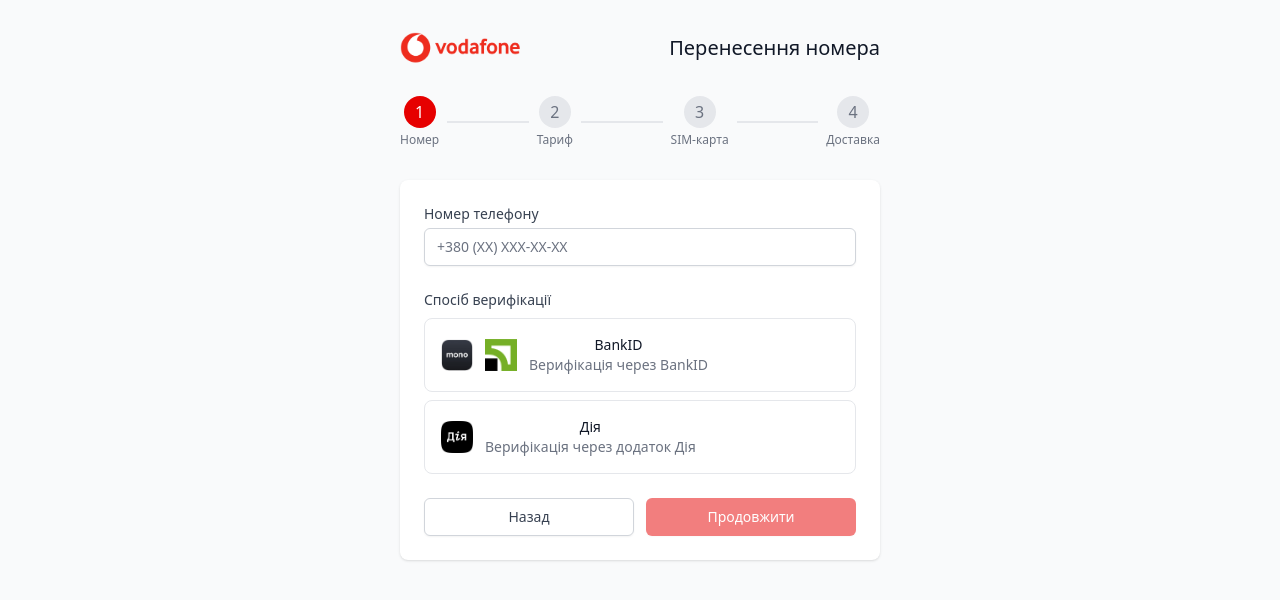
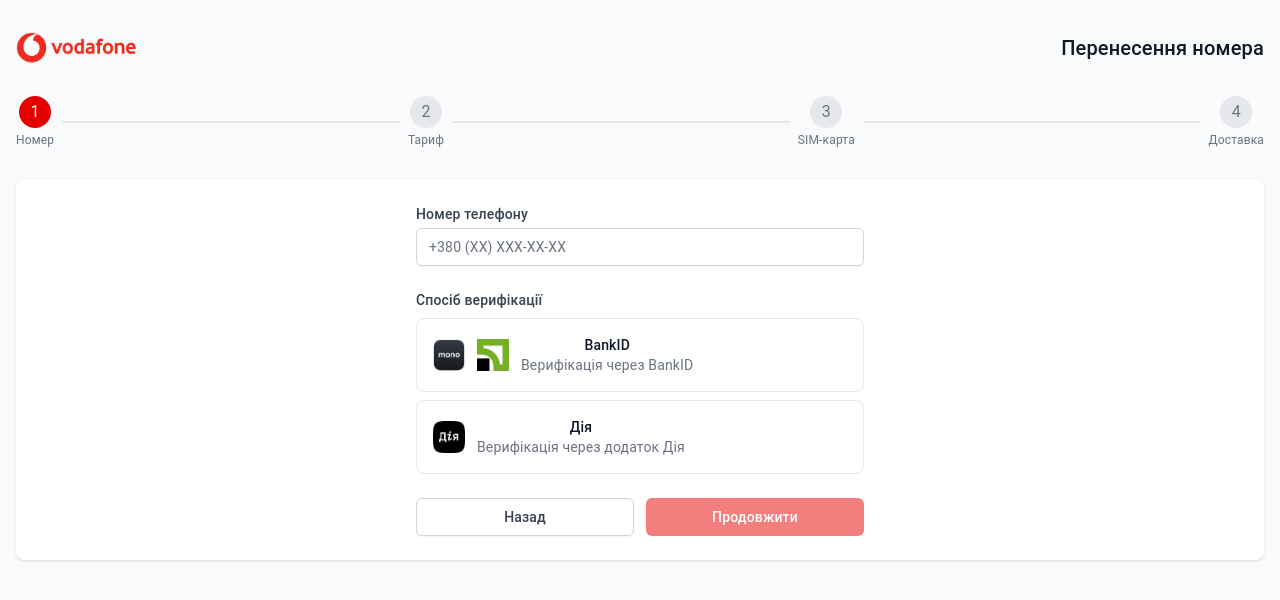
Before and after one commit to SergeyBBB/vodafone-mnp-app, a React (Vite) app: page / in a window 1280 px wide. Shown: the top 600 px of the page. Built offline with nearby package versions, Linux system fonts and the light colour scheme.

Commit message:
Fixed white screen issue: Updated MUI dependencies, added theme configuration, and improved component structure

```diff
--- a/package.json
+++ b/package.json
@@ -13,7 +13,7 @@
     "@emotion/react": "^11.11.3",
     "@emotion/styled": "^11.11.0",
     "@mui/icons-material": "^5.15.3",
-    "@mui/lab": "^6.0.0-beta.21",
+    "@mui/lab": "^5.0.0-alpha.155",
     "@mui/material": "^5.15.3",
     "@sentry/react": "^7.91.0",
     "@tailwindcss/forms": "^0.5.7",
--- a/src/App.tsx
+++ b/src/App.tsx
@@ -1,9 +1,11 @@
 import React, { useState } from 'react';
+import { ThemeProvider, CssBaseline } from '@mui/material';
 import { NumberStep } from './components/NumberStep';
 import { TariffStep } from './components/TariffStep';
 import { SimStep } from './components/SimStep';
 import { DeliveryStep } from './components/DeliveryStep';
 import { StatusStep } from './components/StatusStep';
+import { theme } from './theme';
 
 interface StepData {
   number?: { phone: string; verificationMethod: string };
@@ -22,57 +24,39 @@
 
 export function App() {
   const [currentStep, setCurrentStep] = useState(1);
-  const [data, setData] = useState<StepData>({});
+  const [stepData, setStepData] = useState<StepData>({});
 
-  const handleNext = (stepData: any) => {
-    setData({ ...data, ...stepData });
-    setCurrentStep(currentStep + 1);
+  const handleNext = (data: any) => {
+    setStepData((prev) => ({ ...prev, ...data }));
+    setCurrentStep((prev) => prev + 1);
   };
 
   const handleBack = () => {
-    setCurrentStep(currentStep - 1);
+    setCurrentStep((prev) => prev - 1);
   };
 
   const renderStep = () => {
     switch (currentStep) {
       case 1:
-        return <NumberStep onNext={(number, verificationMethod) => handleNext({ number: { phone: number, verificationMethod } })} onBack={handleBack} />;
+        return <NumberStep onNext={handleNext} />;
       case 2:
-        return <TariffStep onNext={(tariff) => handleNext({ tariff })} onBack={handleBack} />;
+        return <TariffStep onNext={handleNext} onBack={handleBack} />;
       case 3:
-        return <SimStep onNext={(sim) => handleNext({ sim })} onBack={handleBack} />;
+        return <SimStep onNext={handleNext} onBack={handleBack} />;
       case 4:
-        return data.sim?.isESim ? (
-          <StatusStep
-            number={data.number?.phone || ''}
-            verificationMethod={data.number?.verificationMethod || ''}
-            tariff={data.tariff || ''}
-            sim={data.sim}
-            delivery={{ method: 'telegram' }}
-            onBack={() => setCurrentStep(1)}
-          />
-        ) : (
-          <DeliveryStep onNext={(delivery) => handleNext({ delivery })} onBack={handleBack} />
-        );
+        return <DeliveryStep onNext={handleNext} onBack={handleBack} />;
       case 5:
-        return (
-          <StatusStep
-            number={data.number?.phone || ''}
-            verificationMethod={data.number?.verificationMethod || ''}
-            tariff={data.tariff || ''}
-            sim={data.sim}
-            delivery={data.delivery}
-            onBack={() => setCurrentStep(1)}
-          />
-        );
+        return <StatusStep data={stepData} onBack={handleBack} />;
       default:
         return null;
     }
   };
 
   return (
+    <ThemeProvider theme={theme}>
+      <CssBaseline />
       <div className="min-h-screen bg-gray-50 py-8">
-      <div className="max-w-lg mx-auto px-4">
+        <div className="container mx-auto px-4">
           {/* Header */}
           <div className="flex items-center justify-between mb-8">
             <img
@@ -104,7 +88,7 @@
                       {step === 1 && 'Номер'}
                       {step === 2 && 'Тариф'}
                       {step === 3 && 'SIM-карта'}
-                    {step === 4 && (data.sim?.isESim ? 'Статус' : 'Доставка')}
+                      {step === 4 && (stepData.sim?.isESim ? 'Статус' : 'Доставка')}
                     </div>
                   </div>
                   {step < 4 && (
@@ -127,6 +111,7 @@
           </div>
         </div>
       </div>
+    </ThemeProvider>
   );
 }
 
--- a/src/main.tsx
+++ b/src/main.tsx
@@ -1,6 +1,6 @@
 import React from 'react'
 import ReactDOM from 'react-dom/client'
-import App from './App.tsx'
+import { App } from './App.tsx'
 import './index.css'
 import { initTelegramWebApp } from './telegram'
 
--- /dev/null
+++ b/src/theme.ts
@@ -0,0 +1,82 @@
+import { createTheme } from '@mui/material/styles';
+
+export const theme = createTheme({
+  palette: {
+    primary: {
+      main: '#E60000', // Vodafone Red
+      light: '#FF1F1F',
+      dark: '#CC0000',
+      contrastText: '#FFFFFF',
+    },
+    secondary: {
+      main: '#333333',
+      light: '#4D4D4D',
+      dark: '#1A1A1A',
+      contrastText: '#FFFFFF',
+    },
+    background: {
+      default: '#F5F5F5',
+      paper: '#FFFFFF',
+    },
+  },
+  typography: {
+    fontFamily: '"Roboto", "Helvetica", "Arial", sans-serif',
+    h1: {
+      fontSize: '2.5rem',
+      fontWeight: 500,
+    },
+    h2: {
+      fontSize: '2rem',
+      fontWeight: 500,
+    },
+    h3: {
+      fontSize: '1.75rem',
+      fontWeight: 500,
+    },
+    h4: {
+      fontSize: '1.5rem',
+      fontWeight: 500,
+    },
+    h5: {
+      fontSize: '1.25rem',
+      fontWeight: 500,
+    },
+    h6: {
+      fontSize: '1rem',
+      fontWeight: 500,
+    },
+  },
+  components: {
+    MuiButton: {
+      styleOverrides: {
+        root: {
+          textTransform: 'none',
+          borderRadius: '8px',
+          padding: '8px 16px',
+        },
+        containedPrimary: {
+          '&:hover': {
+            backgroundColor: '#FF1F1F',
+          },
+        },
+      },
+    },
+    MuiTextField: {
+      styleOverrides: {
+        root: {
+          '& .MuiOutlinedInput-root': {
+            borderRadius: '8px',
+          },
+        },
+      },
+    },
+    MuiCard: {
+      styleOverrides: {
+        root: {
+          borderRadius: '12px',
+          boxShadow: '0px 4px 12px rgba(0, 0, 0, 0.1)',
+        },
+      },
+    },
+  },
+});
```
Also changed, not shown: 1 other file (tests, documents, lock files or other folders). Lines whose indentation alone changed are shown as unchanged.
